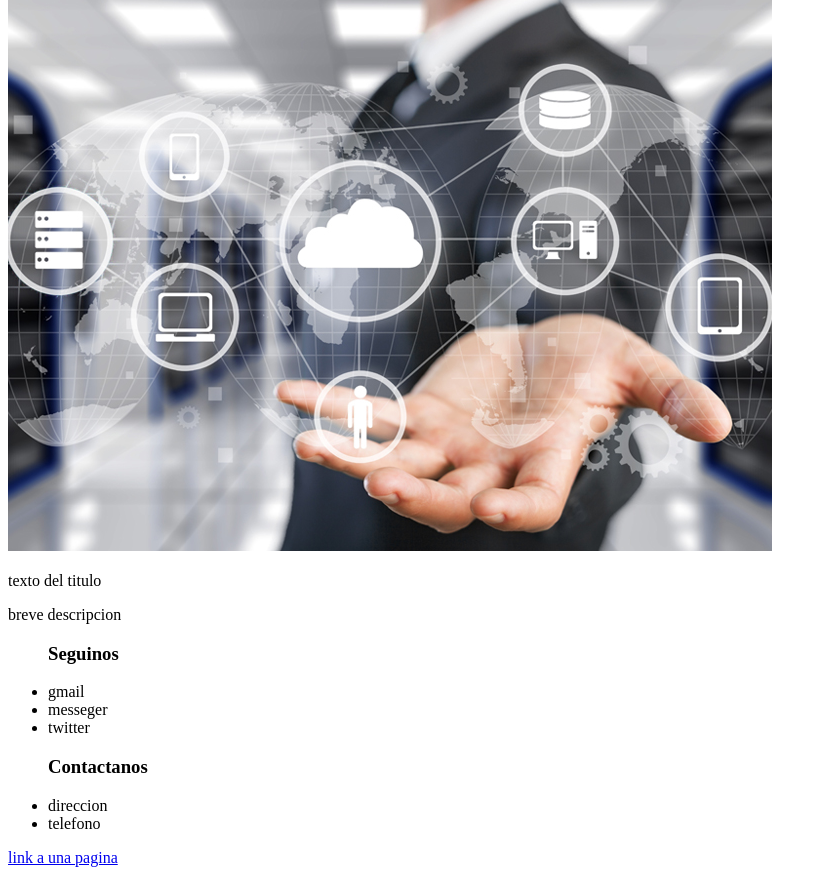
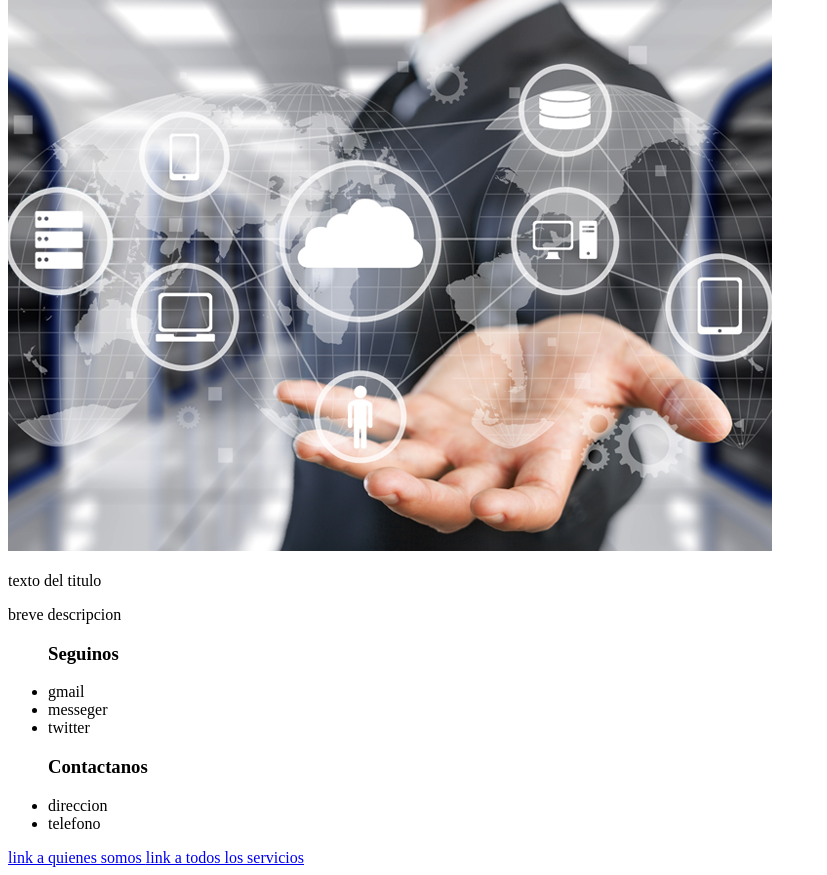
Before and after one commit to Ediferrer/web-integrador, a plain HTML site: page index.html in a window 1280 px wide. Shown: the part 270-1145 px from the top of the page, without its empty margins (0-827 px from the left). Drawn offline with Linux system fonts and the light colour scheme.

Commit message:
wep-integrador

```diff
--- a/index.html
+++ b/index.html
@@ -33,10 +33,12 @@
             <li>telefono</li>
         </ul>
     </footer>
-<a href="Quienes Somos.html">
-    link a una pagina
+<a href="./">
+    link a quienes somos
 </a>
-<a href="todos los servicios.html"></a>
+<a href="todos los servicios.html">
+    link a todos los servicios
+</a>
 </body>
 
 </html>
```
Also changed, not shown: todos los servicios.html (+14 -3 lines), Quienes Somos.html (deleted).
